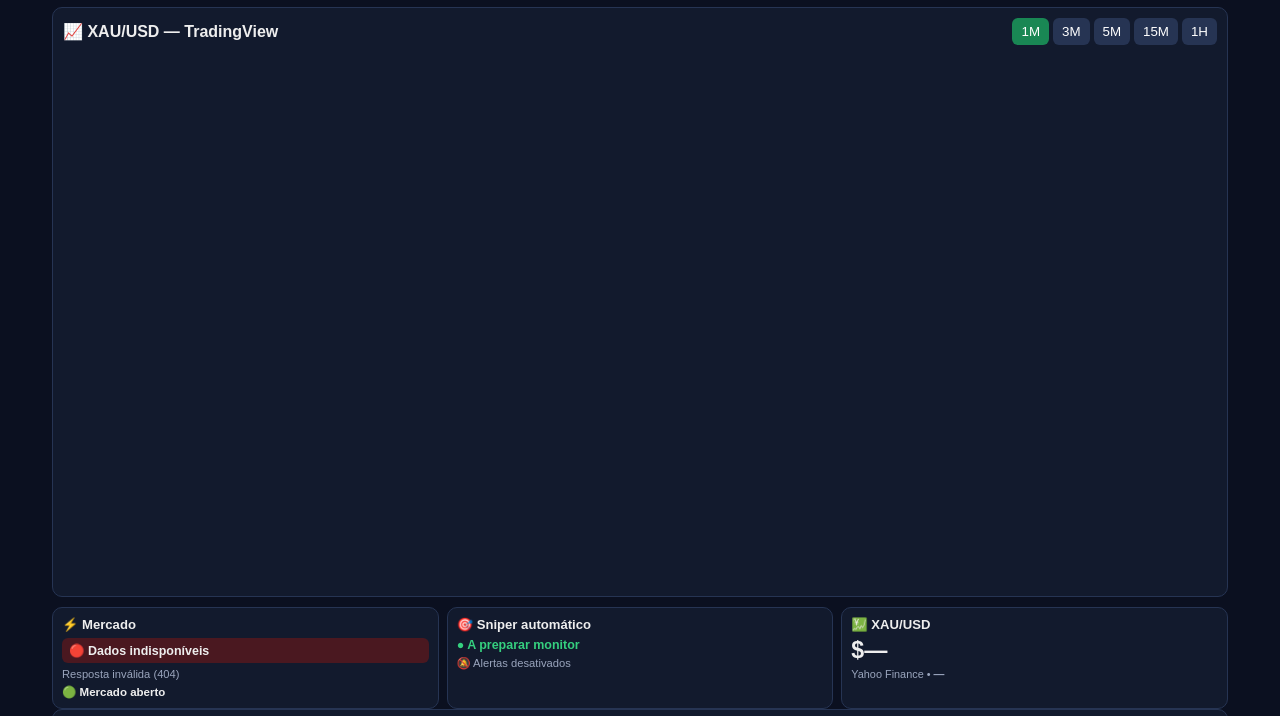
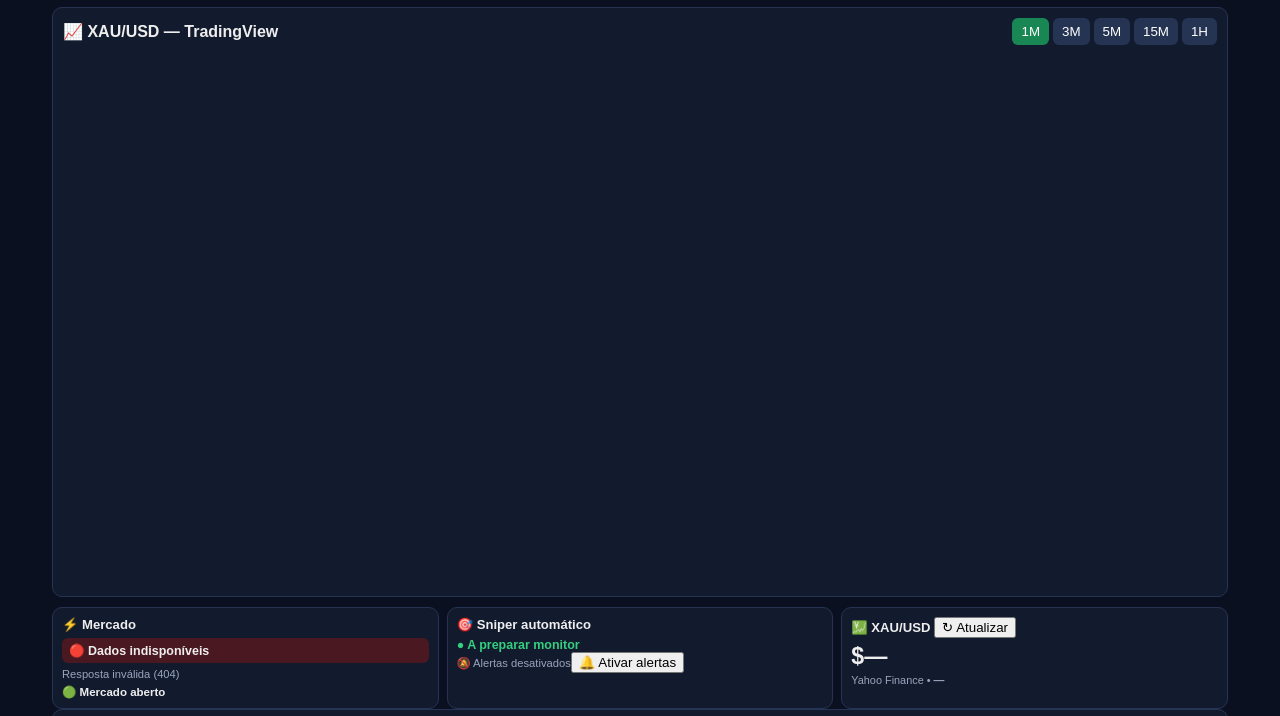
Before and after one commit to plaxo69/RB-Gold-Sniper-Trader, a website: page public/index.html in a window 1280 px wide. Shown: the part 63-779 px from the top of the page. Drawn offline with Linux system fonts and the light colour scheme; no server answers.

Commit message:
Adicionar botões discretos para ativar alertas e atualizar manualmente

```diff
--- a/public/index.html
+++ b/public/index.html
@@ -17,8 +17,8 @@
 <div class="data-wrapper">
 <section class="control-section">
 <div class="status-box compact-box"><div class="compact-title">⚡ Mercado</div><div id="status" class="status-indicator offline">A iniciar…</div><div id="server-info" class="info-text"></div><div id="session-status" class="session-status">A verificar sessão…</div></div>
-<div class="control-box compact-box"><div class="compact-title">🎯 Sniper automático</div><div class="monitor-state" id="monitor-state">● A preparar monitor</div><div id="alert-status" class="info-text">🔕 Alertas desativados</div></div>
-<div class="market-box compact-box"><div class="compact-title">💹 XAU/USD</div><div class="price-value" id="current-price">$—</div><div class="price-details"><span>Yahoo Finance • <strong id="market-time">—</strong></span></div></div>
+<div class="control-box compact-box"><div class="compact-title">🎯 Sniper automático</div><div class="monitor-state" id="monitor-state">● A preparar monitor</div><div class="alert-row"><span id="alert-status" class="info-text">🔕 Alertas desativados</span><button id="enable-alerts" class="mini-btn" type="button">🔔 Ativar alertas</button></div></div>
+<div class="market-box compact-box"><div class="compact-title">💹 XAU/USD <button id="refresh-btn" class="mini-btn refresh-btn" type="button">↻ Atualizar</button></div><div class="price-value" id="current-price">$—</div><div class="price-details"><span>Yahoo Finance • <strong id="market-time">—</strong></span></div></div>
 </section>
 <section class="indicators-section"><h3>📊 Indicadores</h3><div class="indicators-compact"><div class="ind-item"><span>RSI</span><strong id="rsi-value">—</strong></div><div class="ind-item"><span>ATR</span><strong id="macd-value">—</strong></div><div class="ind-item"><span>Resistência</span><strong id="bb-upper">—</strong></div><div class="ind-item"><span>Suporte</span><strong id="bb-lower">—</strong></div><div class="ind-item"><span>EMA20</span><strong id="ma20">—</strong></div></div></section>
 <section class="filter-section"><h3>🔎 Filtro Sniper — confirmação multi-timeframe</h3><div id="filter-status" class="filter-grid"></div></section>
```
